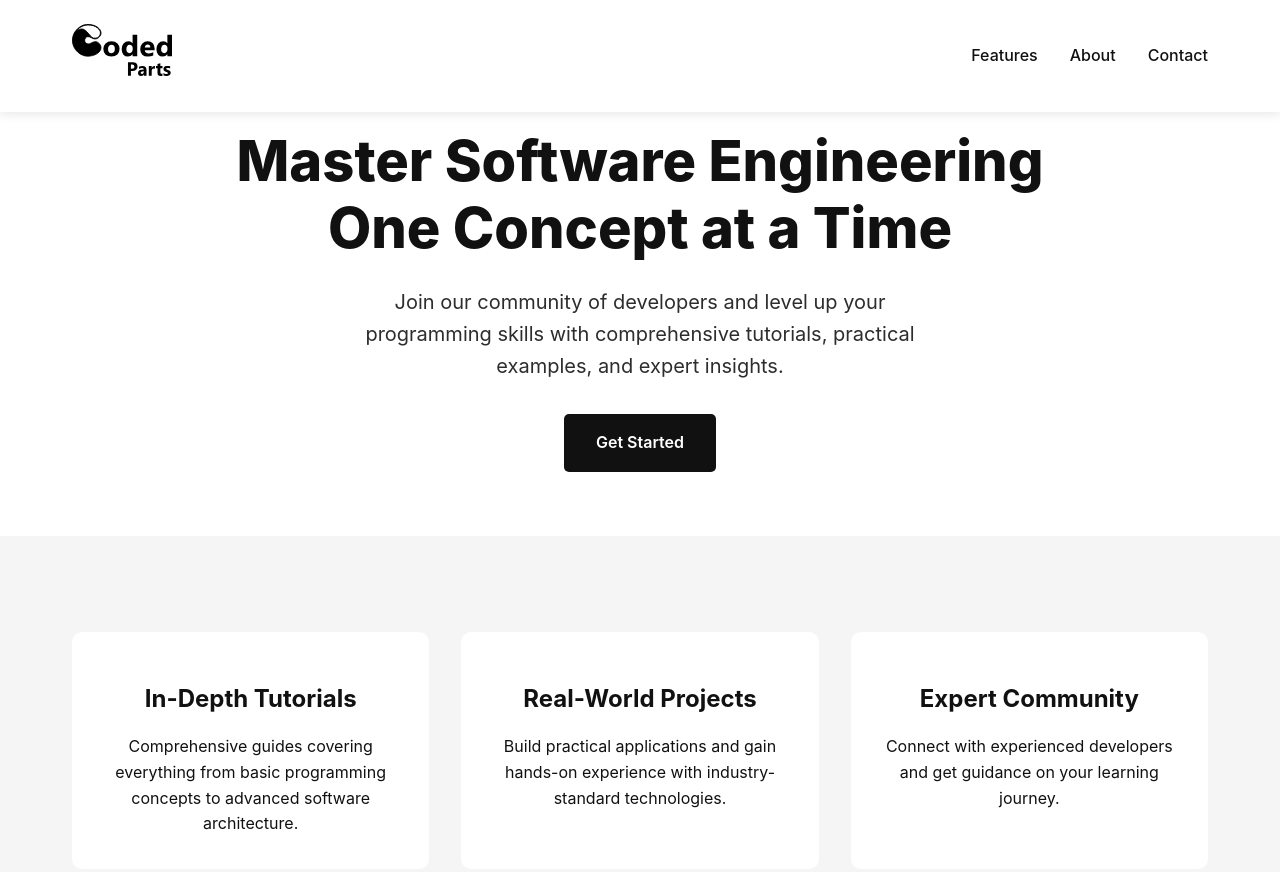
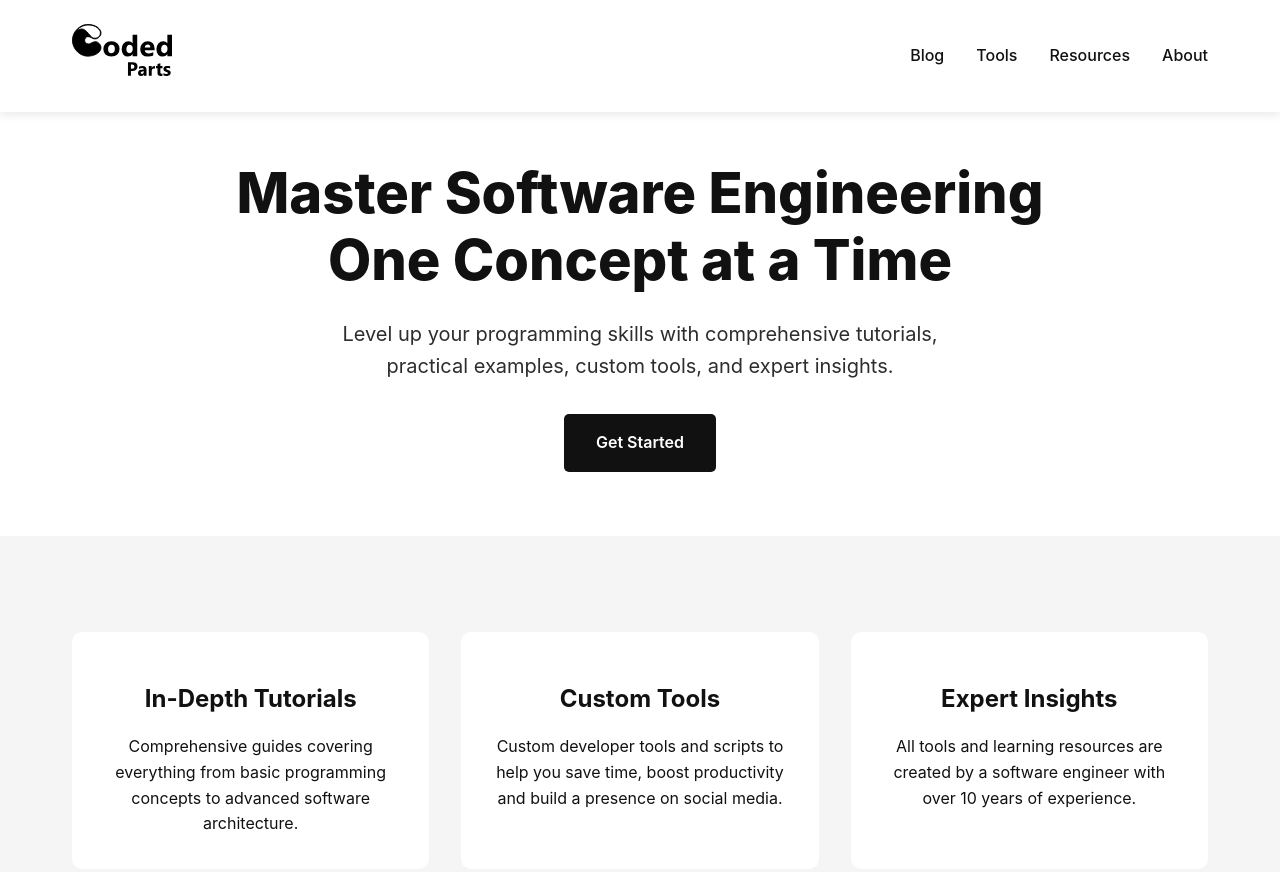
Before and after one commit to coded-parts/landing-page, a plain HTML site: page index.html in a window 1280 px wide. Drawn offline with Linux system fonts and the light colour scheme.

Commit message:
chore: update copy

```diff
--- a/index.html
+++ b/index.html
@@ -97,7 +97,7 @@
         .hero h1 {
             font-size: 3.5rem;
             font-weight: 800;
-            margin-bottom: 1.5rem;
+            margin: 2rem 0 1.5rem 0;
             line-height: 1.2;
         }
 
@@ -306,9 +306,10 @@
             </button>
             <div class="nav-links">
                 <button class="close-menu" aria-label="Close menu"></button>
-                <a href="#features">Features</a>
-                <a href="#about">About</a>
-                <a href="#contact">Contact</a>
+                <a href="/blog">Blog</a>
+                <a href="/tools">Tools</a>
+                <a href="/resources">Resources</a>
+                <a href="/about">About</a>
             </div>
         </nav>
     </header>
@@ -316,7 +317,7 @@
     <section class="hero">
         <div class="container">
             <h1>Master Software Engineering<br>One Concept at a Time</h1>
-            <p>Join our community of developers and level up your programming skills with comprehensive tutorials, practical examples, and expert insights.</p>
+            <p>Level up your programming skills with comprehensive tutorials, practical examples, custom tools, and expert insights.</p>
             <a href="#get-started" class="cta-button">Get Started</a>
         </div>
     </section>
@@ -329,12 +330,12 @@
                     <p>Comprehensive guides covering everything from basic programming concepts to advanced software architecture.</p>
                 </div>
                 <div class="feature-card">
-                    <h3>Real-World Projects</h3>
-                    <p>Build practical applications and gain hands-on experience with industry-standard technologies.</p>
+                    <h3>Custom Tools</h3>
+                    <p>Custom developer tools and scripts to help you save time, boost productivity and build a presence on social media.</p>
                 </div>
                 <div class="feature-card">
-                    <h3>Expert Community</h3>
-                    <p>Connect with experienced developers and get guidance on your learning journey.</p>
+                    <h3>Expert Insights</h3>
+                    <p>All tools and learning resources are created by a software engineer with over 10 years of experience.</p>
                 </div>
             </div>
         </div>
```
